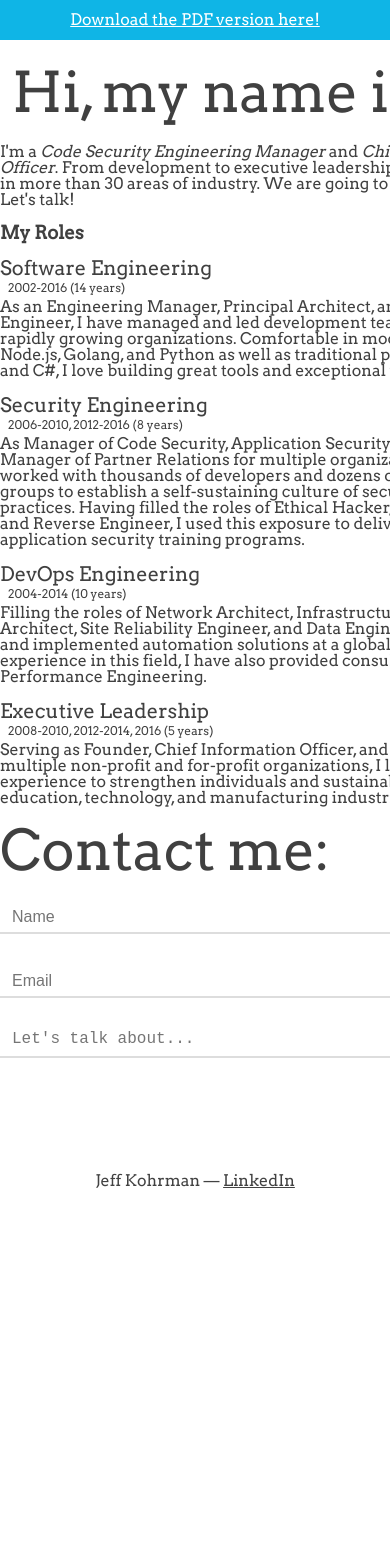
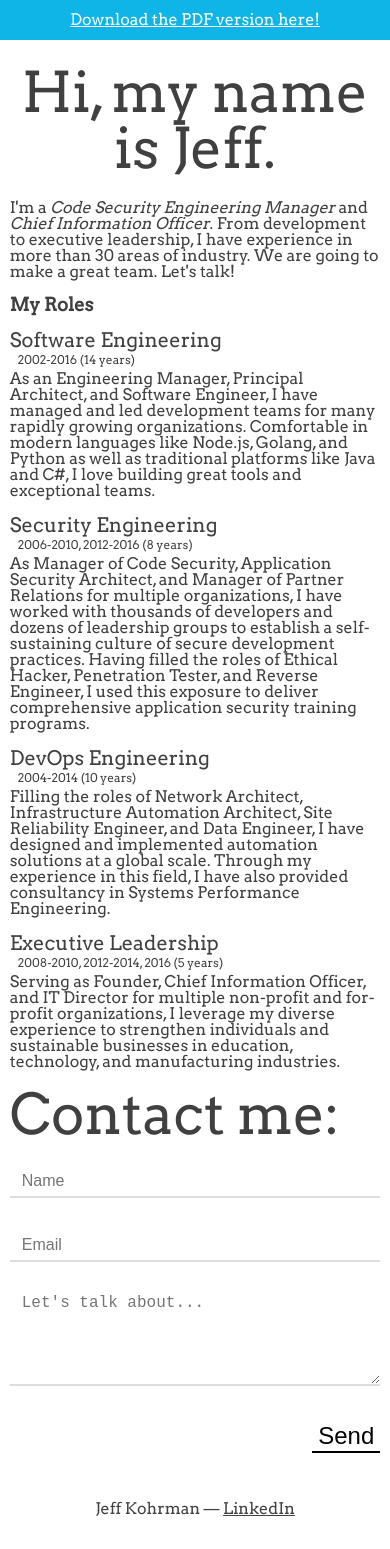
Before and after one commit to jkohrman/jkohrman.github.io, a Jekyll site: the page built from index.html, in a window 390 px wide. Built offline with Jekyll 4.4.1, drawn with Linux system fonts in a browser that asks for light colours; before the commit the page ends 1221 px from its top, so only the background shows below that.

Commit message:
Add mobile display media queries

```diff
--- a/css/main.css
+++ b/css/main.css
@@ -55,6 +55,11 @@ body {
   font-size: 3.5rem;
   margin-top: 1.5rem;
   margin-bottom: 1.5rem;
+}
+.header h2 {
+  font-size: 2.5rem;
+  padding: 0.5rem 0 0.75rem;
+  line-height: 2.75rem;
 }
 .about {
   margin-bottom: 1rem;
@@ -139,3 +144,11 @@ textarea.contact-form-input {
     display: none;
   }
 }
+@media only screen and (max-width: 600px) {
+  .column {
+    width: 95%;
+  }
+  textarea.contact-form-input {
+    height: 5.75rem;
+  }
+}
```
